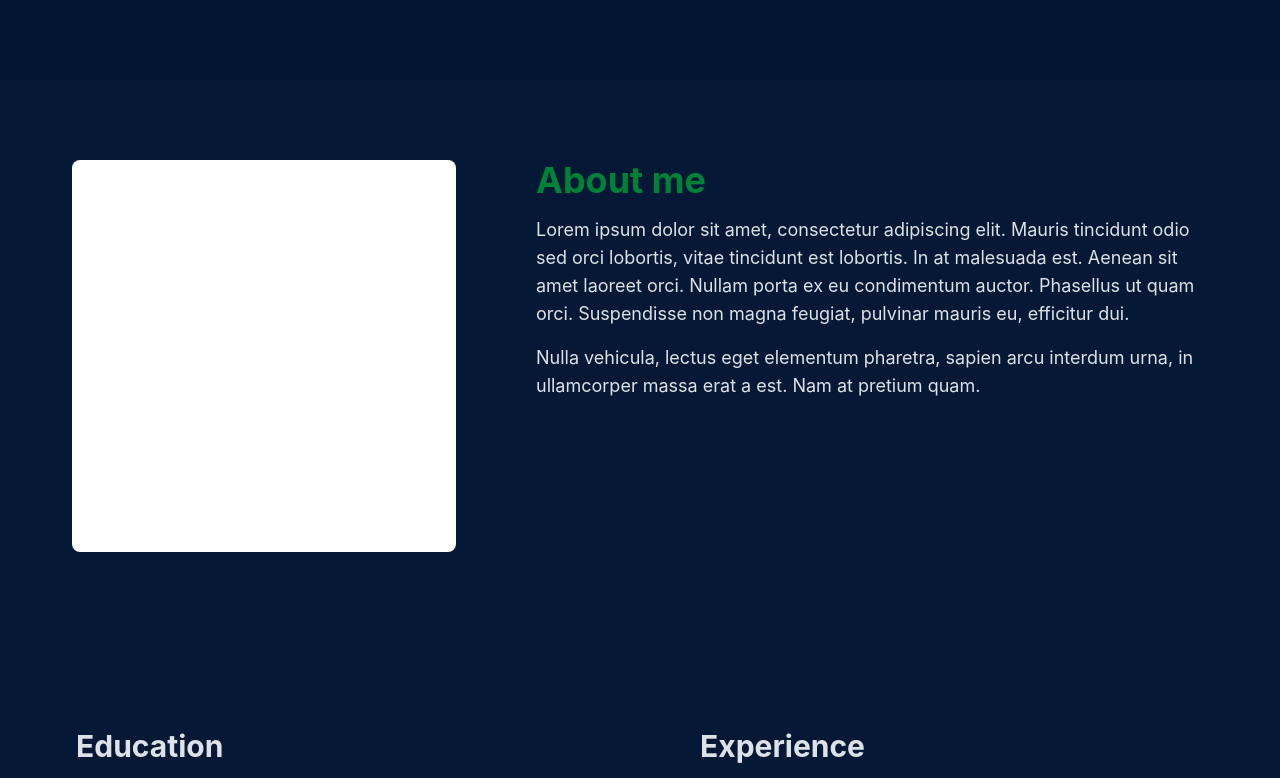
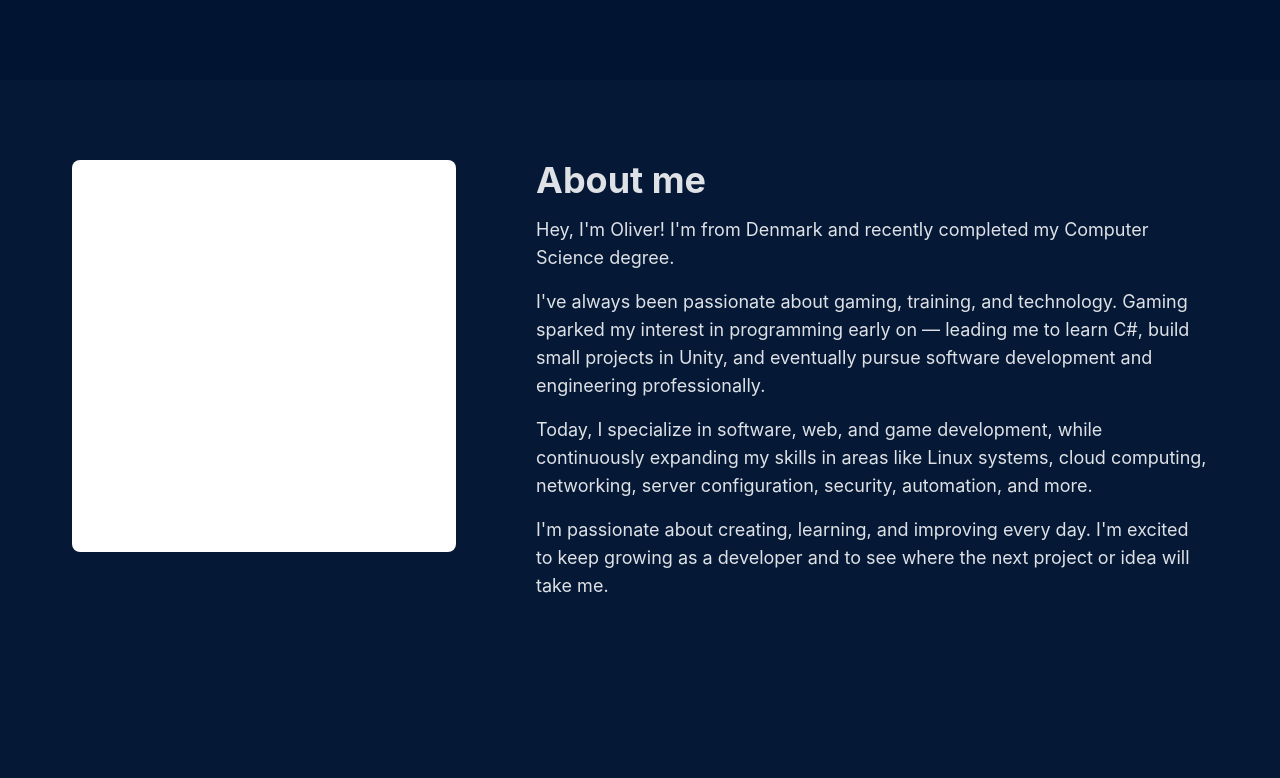
Before and after one commit to oliv6362/myportfolio, a React (Vite) app: page / in a window 1280 px wide. Shown: the part 720-1498 px from the top of the page. Built offline with nearby package versions, Linux system fonts and the light colour scheme.

Commit message:
Updated aboutSection and HomeSection component. - Added a better description for the home section. - Added a description for the about Section

```diff
--- a/src/components/aboutSection.tsx
+++ b/src/components/aboutSection.tsx
@@ -14,21 +14,34 @@ const AboutSection: React.FC = () => {
                 </div>
 
                 <article className="max-w-2xl">
-                    <h1 className="text-4xl font-bold text-green-700">About me</h1>
-                    <p className="text-lg mt-4">Lorem ipsum dolor sit amet, consectetur adipiscing elit. Mauris tincidunt odio sed orci lobortis, vitae tincidunt est lobortis.
-                        In at malesuada est. Aenean sit amet laoreet orci. Nullam porta ex eu condimentum auctor. Phasellus ut quam orci. Suspendisse non magna feugiat,
-                        pulvinar mauris eu, efficitur dui.
+                    <h1 className="text-4xl font-bold">About me</h1>
+                    <p className="text-lg mt-4">
+                        Hey, I'm Oliver! I'm from Denmark and recently completed my Computer Science
+                        degree.
                     </p>
-                    <p className="text-lg mt-4">Nulla vehicula, lectus eget elementum pharetra, sapien arcu interdum urna, in ullamcorper massa erat a est.
-                        Nam at pretium quam.
+                    <p className="text-lg mt-4">
+                        I've always been passionate about gaming, training, and technology.
+                        Gaming sparked my interest in programming early on — leading me to learn C#,
+                        build small projects in Unity, and eventually pursue software development and
+                        engineering professionally.
+                    </p>
+                    <p className="text-lg mt-4">
+                        Today, I specialize in software, web, and game development, while continuously
+                        expanding my skills in areas like Linux systems, cloud computing, networking,
+                        server configuration, security, automation, and more.
+                    </p>
+                    <p className="text-lg mt-4">
+                        I'm passionate about creating, learning, and improving every day. I'm excited
+                        to keep growing as a developer and to see where the next project or idea will
+                        take me.
                     </p>
                 </article>
             </div>
 
             <div className="grid grid-cols-1 md:grid-cols-2 max-w-7xl mx-auto px-4 py-20">
-                    <EducationPart/>
-                    {/*<div className="hidden md:block border-l-2 border-gray-700 h-96"></div>*/}
-                    <ExperiencePart/>
+                <EducationPart/>
+                {/*<div className="hidden md:block border-l-2 border-gray-700 h-96"></div>*/}
+                <ExperiencePart/>
             </div>
         </section>
     );
--- a/src/components/homeSection.tsx
+++ b/src/components/homeSection.tsx
@@ -22,7 +22,7 @@ const HomeSection: React.FC = () => {
                         <h1 className="text-green-700 text-4xl font-bold ">I'm a
                             <Typewriter texts={titles} delay={50} infinite/>
                         </h1>
-                        <p className="text-lg mt-4">AP Graduate in Computer Science from Denmark.
+                        <p className="text-lg mt-4">Take a look around — check out my projects, skills, and feel free to reach out if you want to connect!
                         </p>
                     </div>
 
```
